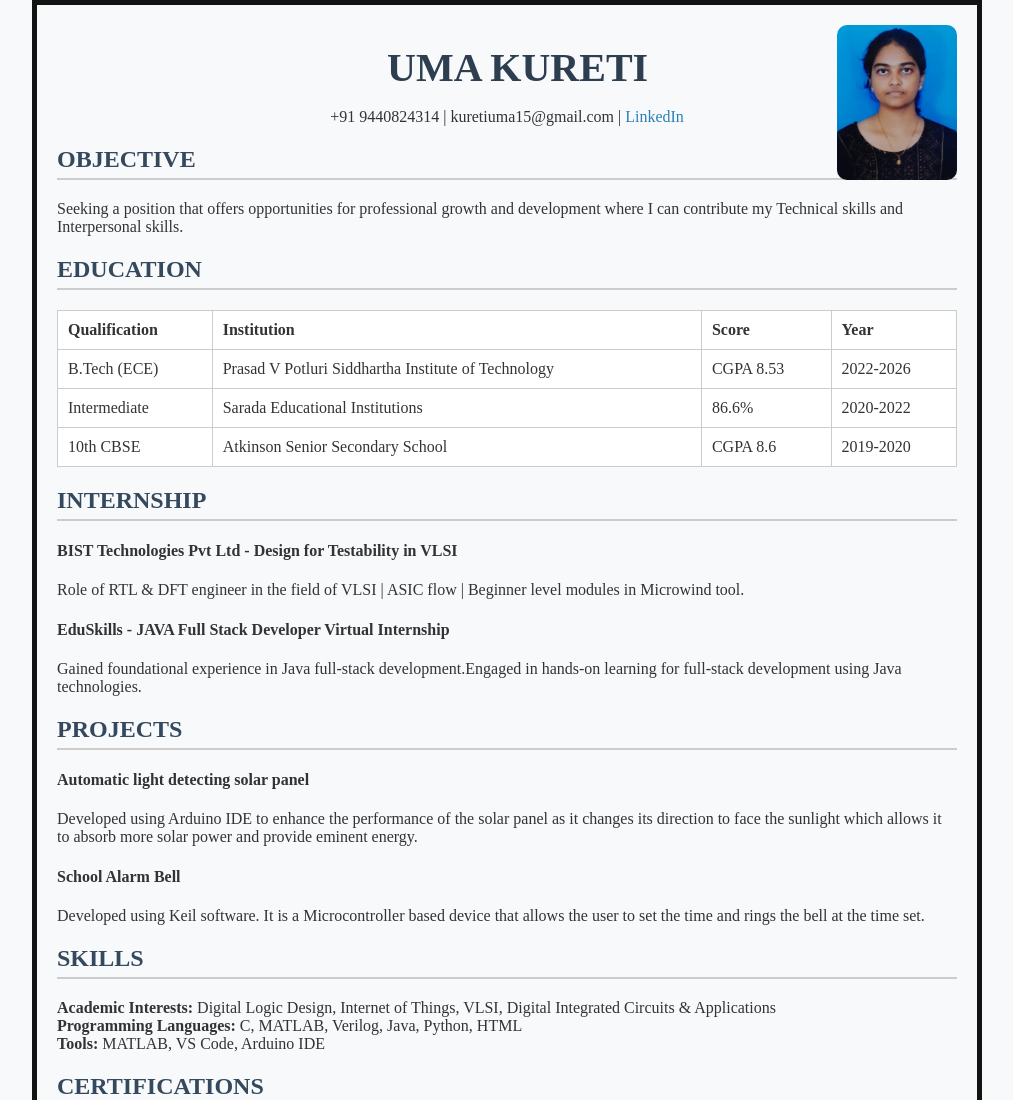
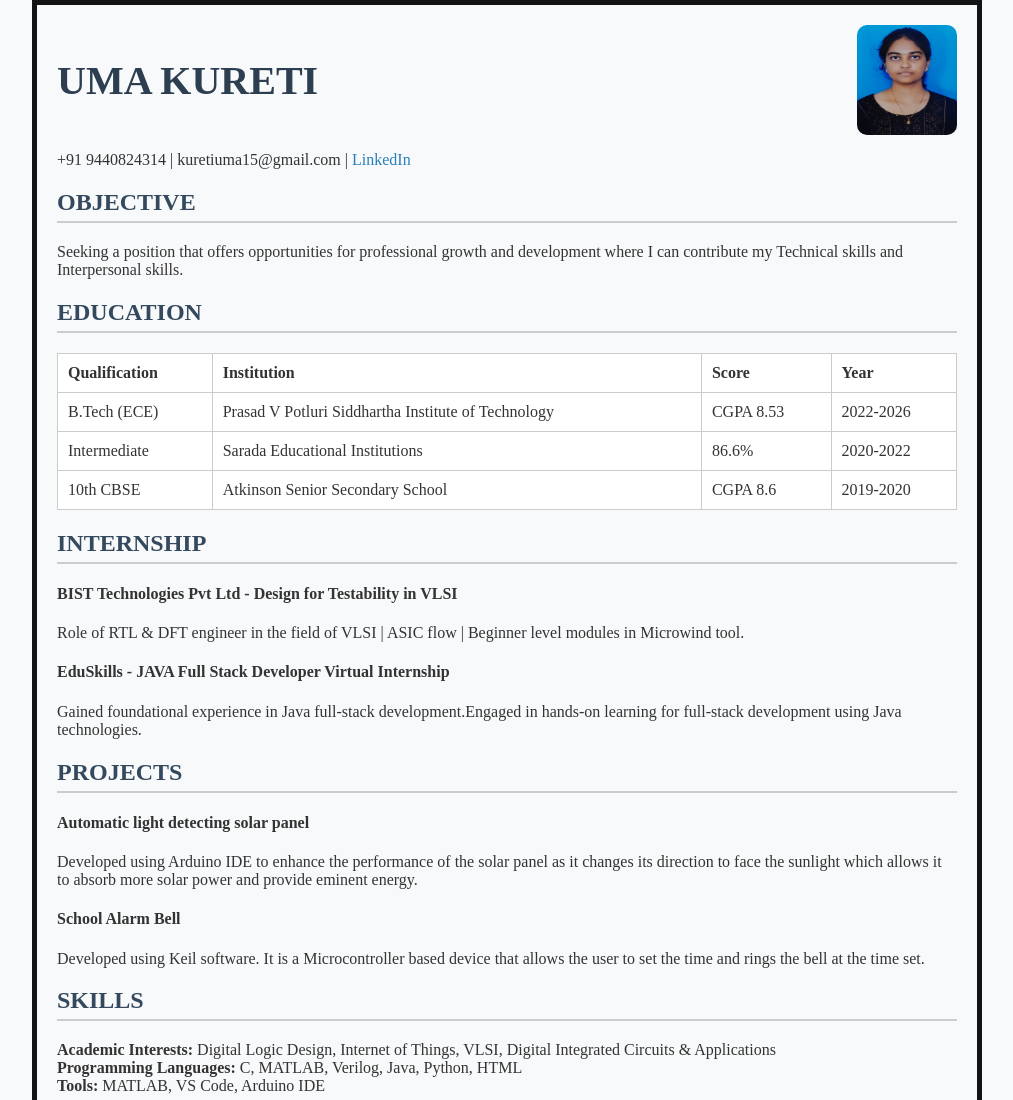
Before and after one commit to kuretiuma/kuretiuma.github.io, a plain HTML site: page index.html in a window 1280 px wide. Shown: the top 1100 px of the page, without its empty margins (133-1146 px from the left). Drawn offline with Linux system fonts and the light colour scheme.

Commit message:
index.html

```diff
--- a/index.html
+++ b/index.html
@@ -25,9 +25,10 @@
             color: #2c3e50;
         }
         header img {
-            width: 120px;
-            height: auto;
+            width: 100px;
+            height: 110px;
             border-radius: 10px;
+
         }
         h2 {
             color: #34495e;
@@ -59,10 +60,10 @@
 </head>
 <body>
     <header>
-        <pre><h1 style="font-family: 'Times New Roman';margin-top: -10%;">                                 UMA KURETI</h1></pre>
+        <h1 style="font-family: 'Times New Roman';">UMA KURETI</h1>
         <img src="image.jpg" alt="Profile Photo">
     </header>
-    <p style="text-align:center;margin-top: -8%;">+91 9440824314 | kuretiuma15@gmail.com | <a href="https://linkedin.com/in/umakureti" target="_blank">LinkedIn</a></p>
+    <p>+91 9440824314 | kuretiuma15@gmail.com | <a href="https://linkedin.com/in/umakureti" target="_blank">LinkedIn</a></p>
 
     <h2>OBJECTIVE</h2>
     <p>Seeking a position that offers opportunities for professional growth and development where I can contribute my Technical skills and Interpersonal skills.</p>
```
